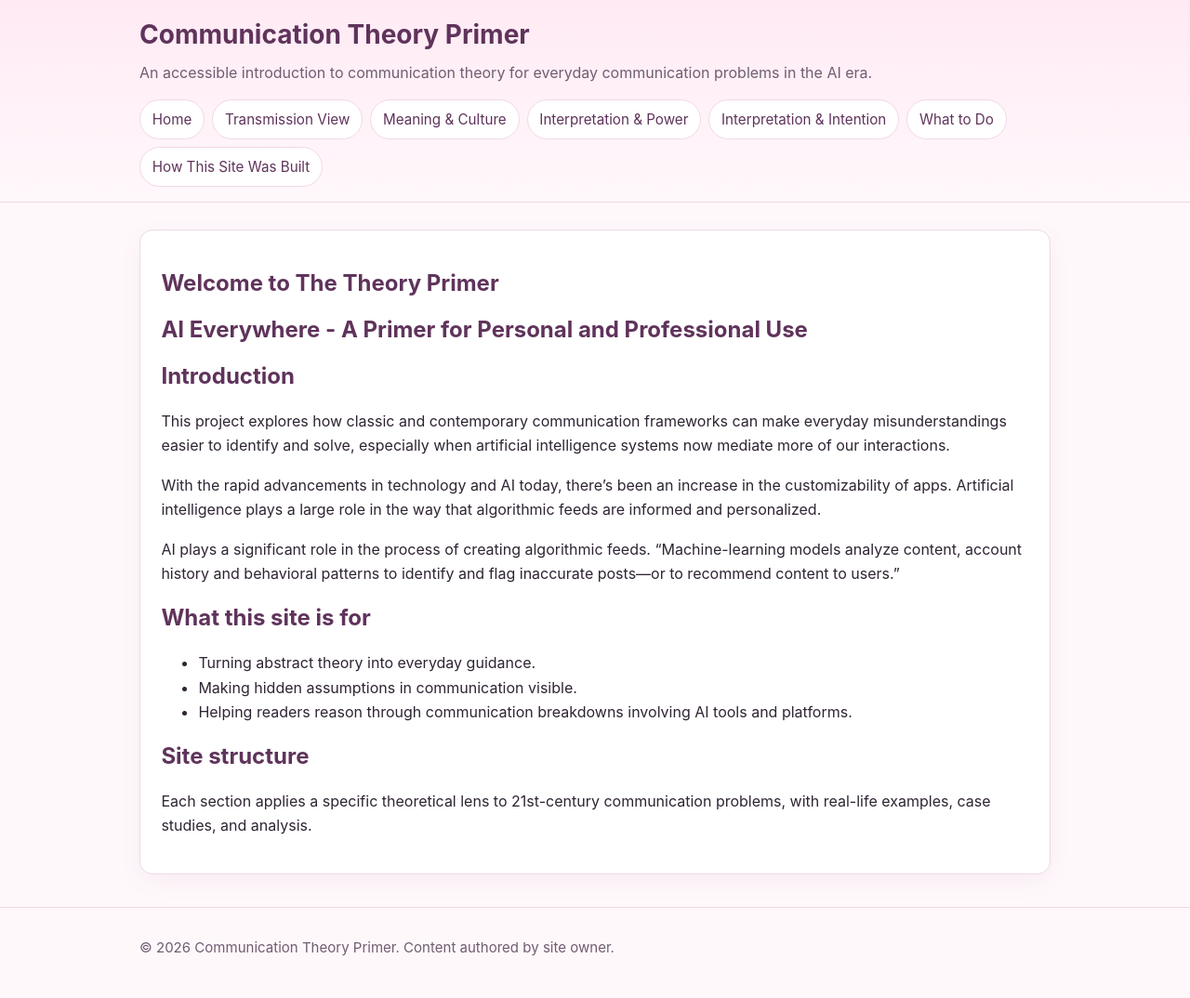
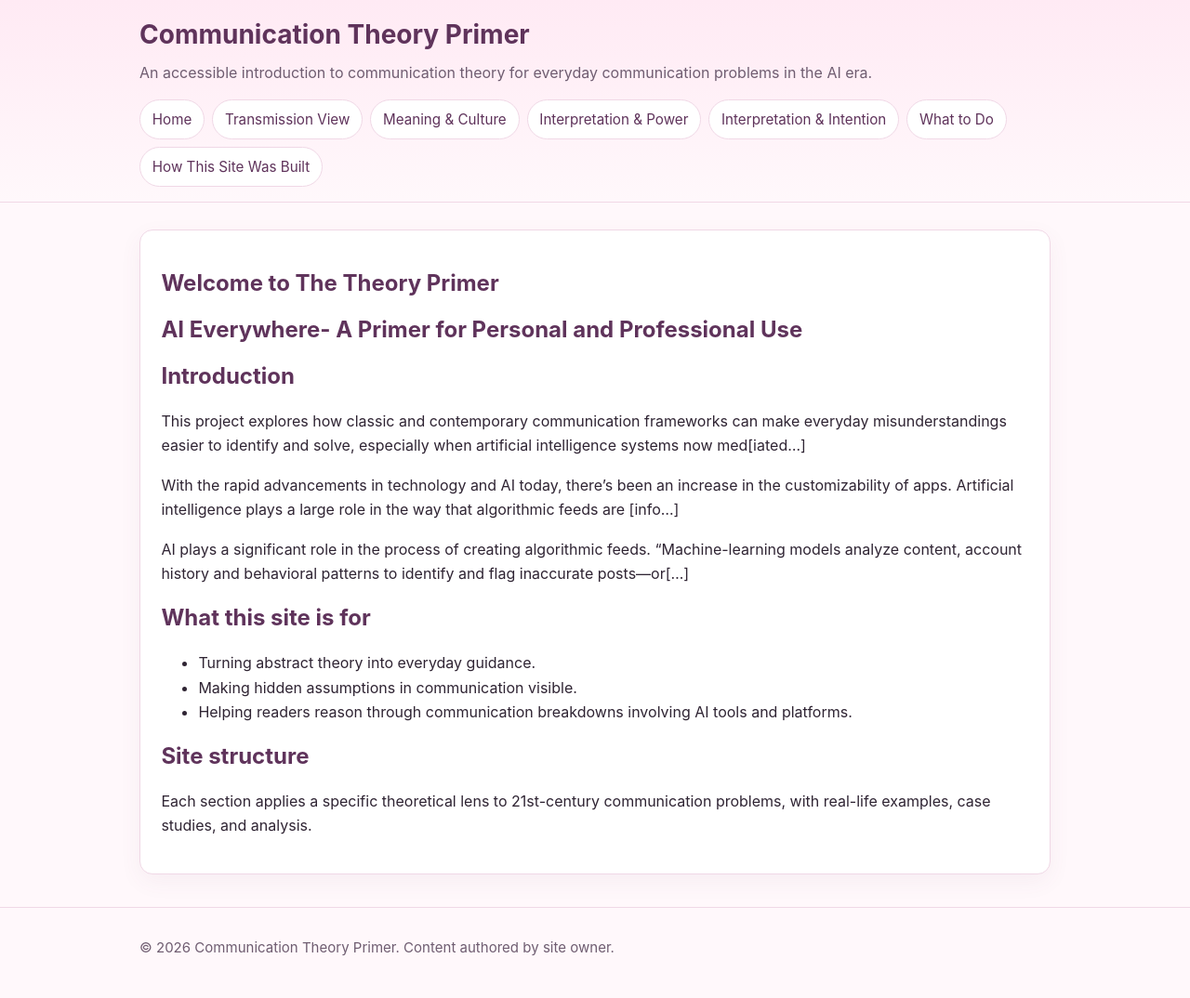
Before and after one commit to abbyfriedman1/comm-primer, a Jekyll site: the page built from index.md, in a window 1280 px wide. Shown: the whole page at 93% size. Built offline with Jekyll 4.4.1, drawn with Linux system fonts in a browser that asks for light colours.

Commit message:
Fix home page title and heading

```diff
--- a/index.md
+++ b/index.md
@@ -2,14 +2,14 @@
 layout: default
 title: "Welcome to The Theory Primer"
 ---
-## AI Everywhere - A Primer for Personal and Professional Use
+## AI Everywhere- A Primer for Personal and Professional Use
 ## Introduction
 
-This project explores how classic and contemporary communication frameworks can make everyday misunderstandings easier to identify and solve, especially when artificial intelligence systems now mediate more of our interactions.
+This project explores how classic and contemporary communication frameworks can make everyday misunderstandings easier to identify and solve, especially when artificial intelligence systems now med[iated...]
 
-With the rapid advancements in technology and AI today, there’s been an increase in the customizability of apps. Artificial intelligence plays a large role in the way that algorithmic feeds are informed and personalized.
+With the rapid advancements in technology and AI today, there’s been an increase in the customizability of apps. Artificial intelligence plays a large role in the way that algorithmic feeds are [info...]
 
-AI plays a significant role in the process of creating algorithmic feeds. “Machine-learning models analyze content, account history and behavioral patterns to identify and flag inaccurate posts—or to recommend content to users.”
+AI plays a significant role in the process of creating algorithmic feeds. “Machine-learning models analyze content, account history and behavioral patterns to identify and flag inaccurate posts—or[...]
 
 ## What this site is for
 
```
